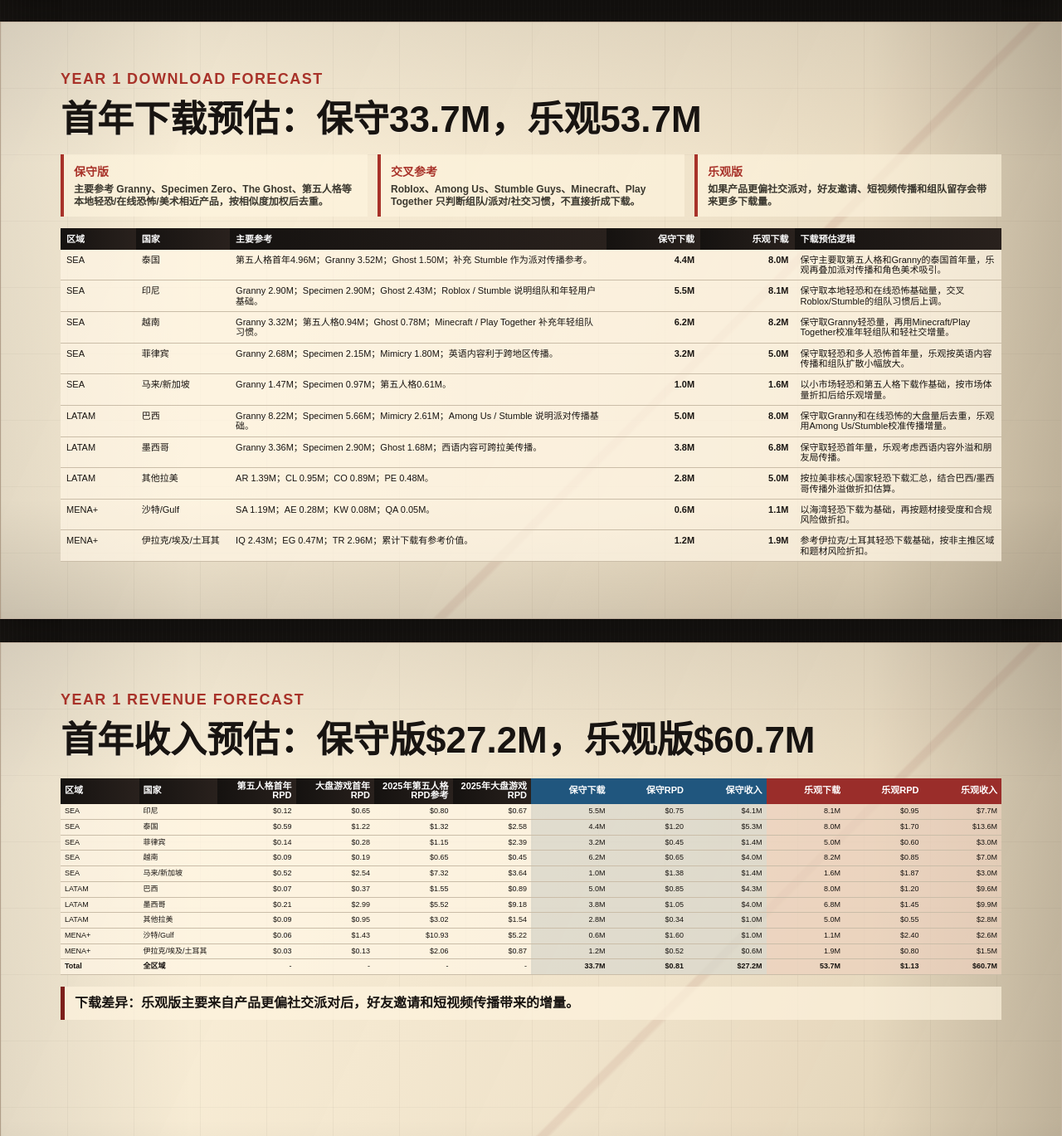
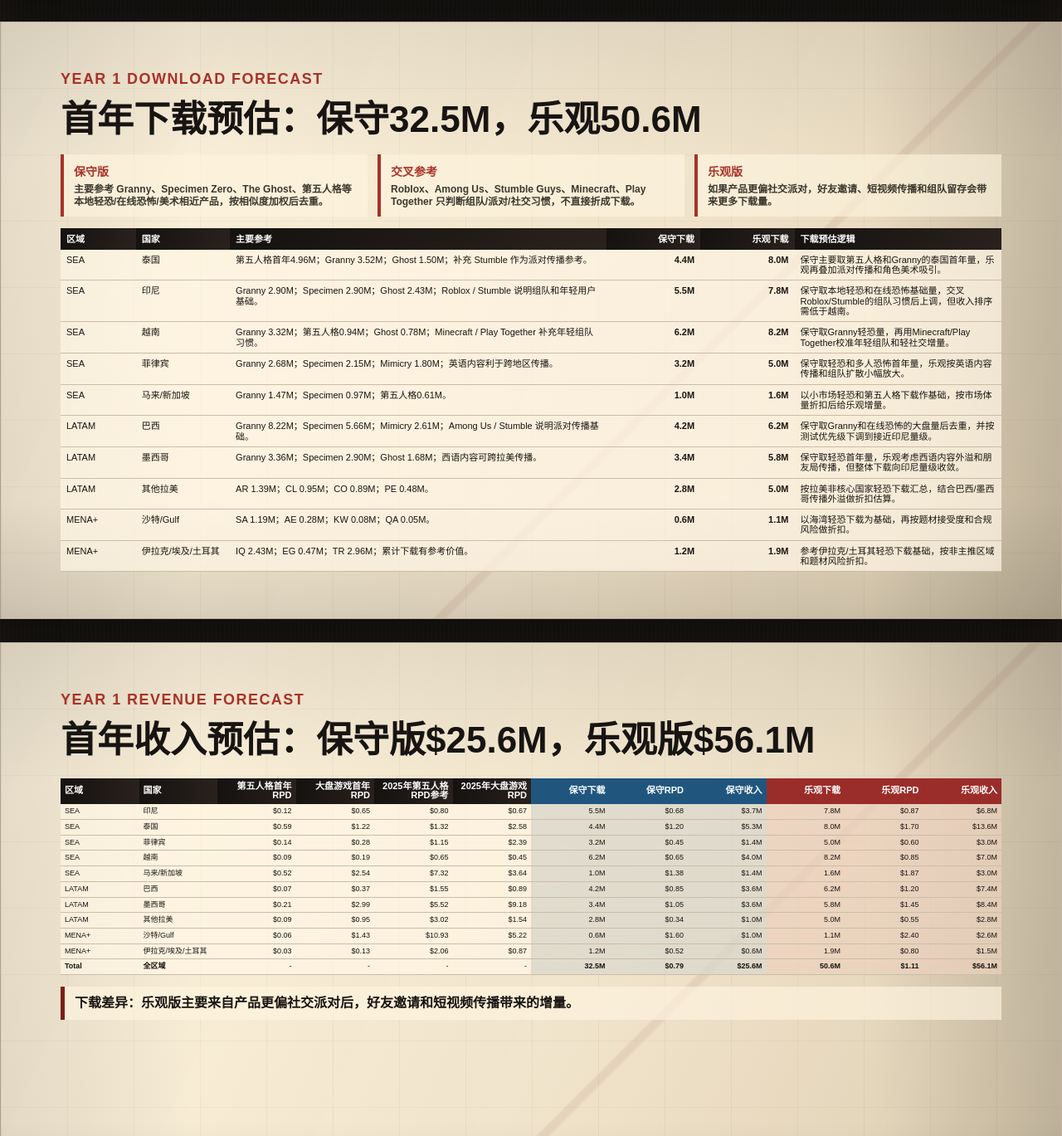
Before and after one commit to chriszcc1021/TOOLestimation, a website: page public/estimates/supernatural-overseas-opportunity-deck.html in a window 1280 px wide. Shown: the part 4490-5859 px from the top of the page at 83% size. Drawn offline with Linux system fonts and the light colour scheme.

Commit message:
Adjust regional revenue forecast assumptions

```diff
--- a/public/estimates/supernatural-overseas-opportunity-deck.html
+++ b/public/estimates/supernatural-overseas-opportunity-deck.html
@@ -987,7 +987,7 @@
   <section class="slide">
     <div class="content tight micro">
       <div class="kicker">Year 1 Download Forecast</div>
-      <h2>首年下载预估：保守33.7M，乐观53.7M</h2>
+      <h2>首年下载预估：保守32.5M，乐观50.6M</h2>
       <div class="logic-strip">
         <div><b>保守版</b><span>主要参考 Granny、Specimen Zero、The Ghost、第五人格等本地轻恐/在线恐怖/美术相近产品，按相似度加权后去重。</span></div>
         <div><b>交叉参考</b><span>Roblox、Among Us、Stumble Guys、Minecraft、Play Together 只判断组队/派对/社交习惯，不直接折成下载。</span></div>
@@ -999,12 +999,12 @@
         </thead>
         <tbody>
           <tr><td>SEA</td><td>泰国</td><td>第五人格首年4.96M；Granny 3.52M；Ghost 1.50M；补充 Stumble 作为派对传播参考。</td><td class="num"><b>4.4M</b></td><td class="num"><b>8.0M</b></td><td>保守主要取第五人格和Granny的泰国首年量，乐观再叠加派对传播和角色美术吸引。</td></tr>
-          <tr><td>SEA</td><td>印尼</td><td>Granny 2.90M；Specimen 2.90M；Ghost 2.43M；Roblox / Stumble 说明组队和年轻用户基础。</td><td class="num"><b>5.5M</b></td><td class="num"><b>8.1M</b></td><td>保守取本地轻恐和在线恐怖基础量，交叉Roblox/Stumble的组队习惯后上调。</td></tr>
+          <tr><td>SEA</td><td>印尼</td><td>Granny 2.90M；Specimen 2.90M；Ghost 2.43M；Roblox / Stumble 说明组队和年轻用户基础。</td><td class="num"><b>5.5M</b></td><td class="num"><b>7.8M</b></td><td>保守取本地轻恐和在线恐怖基础量，交叉Roblox/Stumble的组队习惯后上调，但收入排序需低于越南。</td></tr>
           <tr><td>SEA</td><td>越南</td><td>Granny 3.32M；第五人格0.94M；Ghost 0.78M；Minecraft / Play Together 补充年轻组队习惯。</td><td class="num"><b>6.2M</b></td><td class="num"><b>8.2M</b></td><td>保守取Granny轻恐量，再用Minecraft/Play Together校准年轻组队和轻社交增量。</td></tr>
           <tr><td>SEA</td><td>菲律宾</td><td>Granny 2.68M；Specimen 2.15M；Mimicry 1.80M；英语内容利于跨地区传播。</td><td class="num"><b>3.2M</b></td><td class="num"><b>5.0M</b></td><td>保守取轻恐和多人恐怖首年量，乐观按英语内容传播和组队扩散小幅放大。</td></tr>
           <tr><td>SEA</td><td>马来/新加坡</td><td>Granny 1.47M；Specimen 0.97M；第五人格0.61M。</td><td class="num"><b>1.0M</b></td><td class="num"><b>1.6M</b></td><td>以小市场轻恐和第五人格下载作基础，按市场体量折扣后给乐观增量。</td></tr>
-          <tr><td>LATAM</td><td>巴西</td><td>Granny 8.22M；Specimen 5.66M；Mimicry 2.61M；Among Us / Stumble 说明派对传播基础。</td><td class="num"><b>5.0M</b></td><td class="num"><b>8.0M</b></td><td>保守取Granny和在线恐怖的大盘量后去重，乐观用Among Us/Stumble校准传播增量。</td></tr>
-          <tr><td>LATAM</td><td>墨西哥</td><td>Granny 3.36M；Specimen 2.90M；Ghost 1.68M；西语内容可跨拉美传播。</td><td class="num"><b>3.8M</b></td><td class="num"><b>6.8M</b></td><td>保守取轻恐首年量，乐观考虑西语内容外溢和朋友局传播。</td></tr>
+          <tr><td>LATAM</td><td>巴西</td><td>Granny 8.22M；Specimen 5.66M；Mimicry 2.61M；Among Us / Stumble 说明派对传播基础。</td><td class="num"><b>4.2M</b></td><td class="num"><b>6.2M</b></td><td>保守取Granny和在线恐怖的大盘量后去重，并按测试优先级下调到接近印尼量级。</td></tr>
+          <tr><td>LATAM</td><td>墨西哥</td><td>Granny 3.36M；Specimen 2.90M；Ghost 1.68M；西语内容可跨拉美传播。</td><td class="num"><b>3.4M</b></td><td class="num"><b>5.8M</b></td><td>保守取轻恐首年量，乐观考虑西语内容外溢和朋友局传播，但整体下载向印尼量级收敛。</td></tr>
           <tr><td>LATAM</td><td>其他拉美</td><td>AR 1.39M；CL 0.95M；CO 0.89M；PE 0.48M。</td><td class="num"><b>2.8M</b></td><td class="num"><b>5.0M</b></td><td>按拉美非核心国家轻恐下载汇总，结合巴西/墨西哥传播外溢做折扣估算。</td></tr>
           <tr><td>MENA+</td><td>沙特/Gulf</td><td>SA 1.19M；AE 0.28M；KW 0.08M；QA 0.05M。</td><td class="num"><b>0.6M</b></td><td class="num"><b>1.1M</b></td><td>以海湾轻恐下载为基础，再按题材接受度和合规风险做折扣。</td></tr>
           <tr><td>MENA+</td><td>伊拉克/埃及/土耳其</td><td>IQ 2.43M；EG 0.47M；TR 2.96M；累计下载有参考价值。</td><td class="num"><b>1.2M</b></td><td class="num"><b>1.9M</b></td><td>参考伊拉克/土耳其轻恐下载基础，按非主推区域和题材风险折扣。</td></tr>
@@ -1016,7 +1016,7 @@
   <section class="slide">
     <div class="content tight micro">
       <div class="kicker">Year 1 Revenue Forecast</div>
-      <h2>首年收入预估：保守版$27.2M，乐观版$60.7M</h2>
+      <h2>首年收入预估：保守版$25.6M，乐观版$56.1M</h2>
       <table class="revenue-table">
         <thead>
           <tr>
@@ -1024,17 +1024,17 @@
           </tr>
         </thead>
         <tbody>
-          <tr><td>SEA</td><td>印尼</td><td class="num">$0.12</td><td class="num">$0.65</td><td class="num">$0.80</td><td class="num">$0.67</td><td class="num scenario-base">5.5M</td><td class="num scenario-base">$0.75</td><td class="num scenario-base">$4.1M</td><td class="num scenario-upside">8.1M</td><td class="num scenario-upside">$0.95</td><td class="num scenario-upside">$7.7M</td></tr>
+          <tr><td>SEA</td><td>印尼</td><td class="num">$0.12</td><td class="num">$0.65</td><td class="num">$0.80</td><td class="num">$0.67</td><td class="num scenario-base">5.5M</td><td class="num scenario-base">$0.68</td><td class="num scenario-base">$3.7M</td><td class="num scenario-upside">7.8M</td><td class="num scenario-upside">$0.87</td><td class="num scenario-upside">$6.8M</td></tr>
           <tr><td>SEA</td><td>泰国</td><td class="num">$0.59</td><td class="num">$1.22</td><td class="num">$1.32</td><td class="num">$2.58</td><td class="num scenario-base">4.4M</td><td class="num scenario-base">$1.20</td><td class="num scenario-base">$5.3M</td><td class="num scenario-upside">8.0M</td><td class="num scenario-upside">$1.70</td><td class="num scenario-upside">$13.6M</td></tr>
           <tr><td>SEA</td><td>菲律宾</td><td class="num">$0.14</td><td class="num">$0.28</td><td class="num">$1.15</td><td class="num">$2.39</td><td class="num scenario-base">3.2M</td><td class="num scenario-base">$0.45</td><td class="num scenario-base">$1.4M</td><td class="num scenario-upside">5.0M</td><td class="num scenario-upside">$0.60</td><td class="num scenario-upside">$3.0M</td></tr>
           <tr><td>SEA</td><td>越南</td><td class="num">$0.09</td><td class="num">$0.19</td><td class="num">$0.65</td><td class="num">$0.45</td><td class="num scenario-base">6.2M</td><td class="num scenario-base">$0.65</td><td class="num scenario-base">$4.0M</td><td class="num scenario-upside">8.2M</td><td class="num scenario-upside">$0.85</td><td class="num scenario-upside">$7.0M</td></tr>
           <tr><td>SEA</td><td>马来/新加坡</td><td class="num">$0.52</td><td class="num">$2.54</td><td class="num">$7.32</td><td class="num">$3.64</td><td class="num scenario-base">1.0M</td><td class="num scenario-base">$1.38</td><td class="num scenario-base">$1.4M</td><td class="num scenario-upside">1.6M</td><td class="num scenario-upside">$1.87</td><td class="num scenario-upside">$3.0M</td></tr>
-          <tr><td>LATAM</td><td>巴西</td><td class="num">$0.07</td><td class="num">$0.37</td><td class="num">$1.55</td><td class="num">$0.89</td><td class="num scenario-base">5.0M</td><td class="num scenario-base">$0.85</td><td class="num scenario-base">$4.3M</td><td class="num scenario-upside">8.0M</td><td class="num scenario-upside">$1.20</td><td class="num scenario-upside">$9.6M</td></tr>
-          <tr><td>LATAM</td><td>墨西哥</td><td class="num">$0.21</td><td class="num">$2.99</td><td class="num">$5.52</td><td class="num">$9.18</td><td class="num scenario-base">3.8M</td><td class="num scenario-base">$1.05</td><td class="num scenario-base">$4.0M</td><td class="num scenario-upside">6.8M</td><td class="num scenario-upside">$1.45</td><td class="num scenario-upside">$9.9M</td></tr>
+          <tr><td>LATAM</td><td>巴西</td><td class="num">$0.07</td><td class="num">$0.37</td><td class="num">$1.55</td><td class="num">$0.89</td><td class="num scenario-base">4.2M</td><td class="num scenario-base">$0.85</td><td class="num scenario-base">$3.6M</td><td class="num scenario-upside">6.2M</td><td class="num scenario-upside">$1.20</td><td class="num scenario-upside">$7.4M</td></tr>
+          <tr><td>LATAM</td><td>墨西哥</td><td class="num">$0.21</td><td class="num">$2.99</td><td class="num">$5.52</td><td class="num">$9.18</td><td class="num scenario-base">3.4M</td><td class="num scenario-base">$1.05</td><td class="num scenario-base">$3.6M</td><td class="num scenario-upside">5.8M</td><td class="num scenario-upside">$1.45</td><td class="num scenario-upside">$8.4M</td></tr>
           <tr><td>LATAM</td><td>其他拉美</td><td class="num">$0.09</td><td class="num">$0.95</td><td class="num">$3.02</td><td class="num">$1.54</td><td class="num scenario-base">2.8M</td><td class="num scenario-base">$0.34</td><td class="num scenario-base">$1.0M</td><td class="num scenario-upside">5.0M</td><td class="num scenario-upside">$0.55</td><td class="num scenario-upside">$2.8M</td></tr>
           <tr><td>MENA+</td><td>沙特/Gulf</td><td class="num">$0.06</td><td class="num">$1.43</td><td class="num">$10.93</td><td class="num">$5.22</td><td class="num scenario-base">0.6M</td><td class="num scenario-base">$1.60</td><td class="num scenario-base">$1.0M</td><td class="num scenario-upside">1.1M</td><td class="num scenario-upside">$2.40</td><td class="num scenario-upside">$2.6M</td></tr>
           <tr><td>MENA+</td><td>伊拉克/埃及/土耳其</td><td class="num">$0.03</td><td class="num">$0.13</td><td class="num">$2.06</td><td class="num">$0.87</td><td class="num scenario-base">1.2M</td><td class="num scenario-base">$0.52</td><td class="num scenario-base">$0.6M</td><td class="num scenario-upside">1.9M</td><td class="num scenario-upside">$0.80</td><td class="num scenario-upside">$1.5M</td></tr>
-          <tr><td><b>Total</b></td><td><b>全区域</b></td><td class="num">-</td><td class="num">-</td><td class="num">-</td><td class="num">-</td><td class="num scenario-base"><b>33.7M</b></td><td class="num scenario-base"><b>$0.81</b></td><td class="num scenario-base"><b>$27.2M</b></td><td class="num scenario-upside"><b>53.7M</b></td><td class="num scenario-upside"><b>$1.13</b></td><td class="num scenario-upside"><b>$60.7M</b></td></tr>
+          <tr><td><b>Total</b></td><td><b>全区域</b></td><td class="num">-</td><td class="num">-</td><td class="num">-</td><td class="num">-</td><td class="num scenario-base"><b>32.5M</b></td><td class="num scenario-base"><b>$0.79</b></td><td class="num scenario-base"><b>$25.6M</b></td><td class="num scenario-upside"><b>50.6M</b></td><td class="num scenario-upside"><b>$1.11</b></td><td class="num scenario-upside"><b>$56.1M</b></td></tr>
         </tbody>
       </table>
       <div class="revenue-notes">
```
